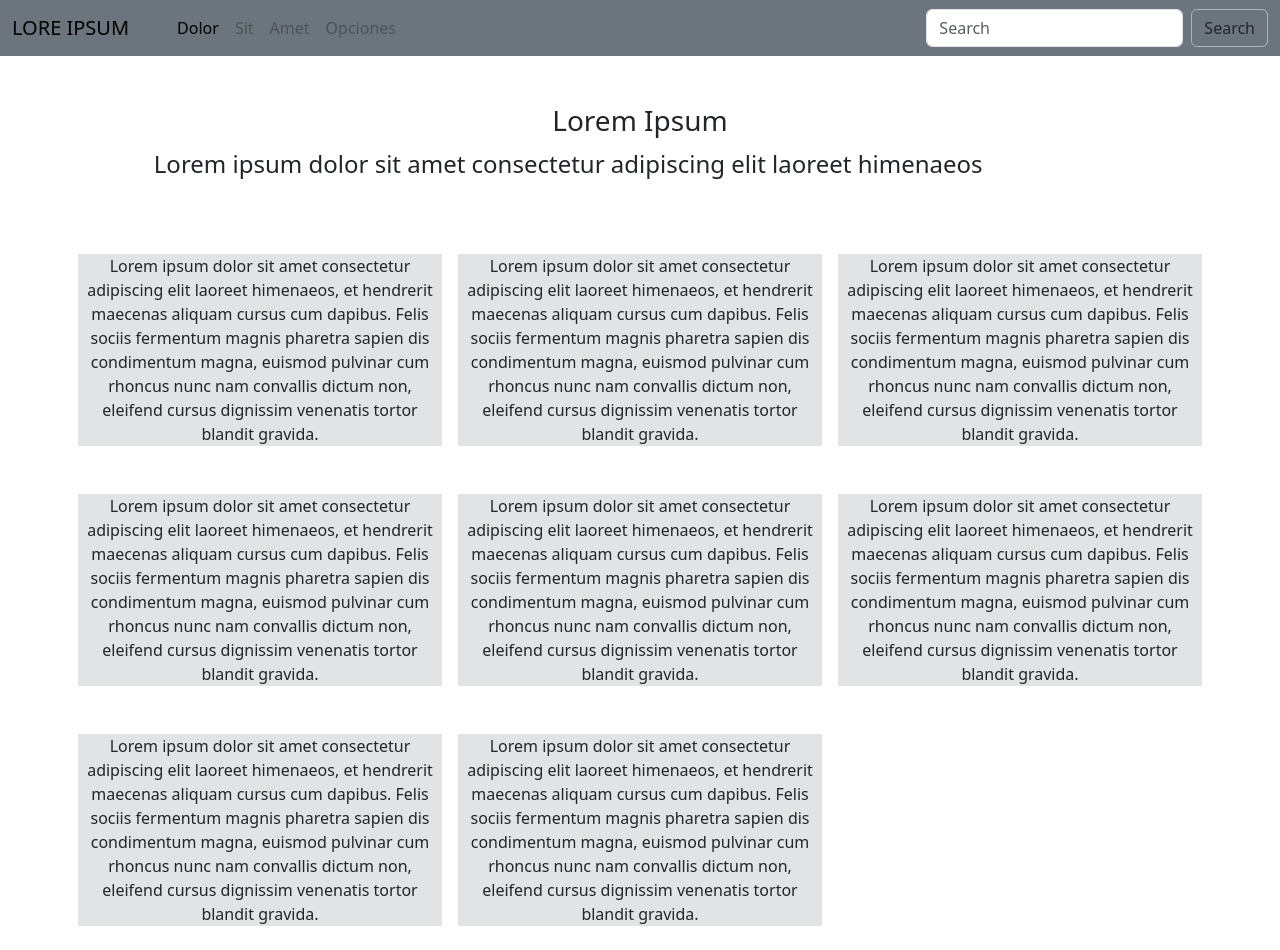
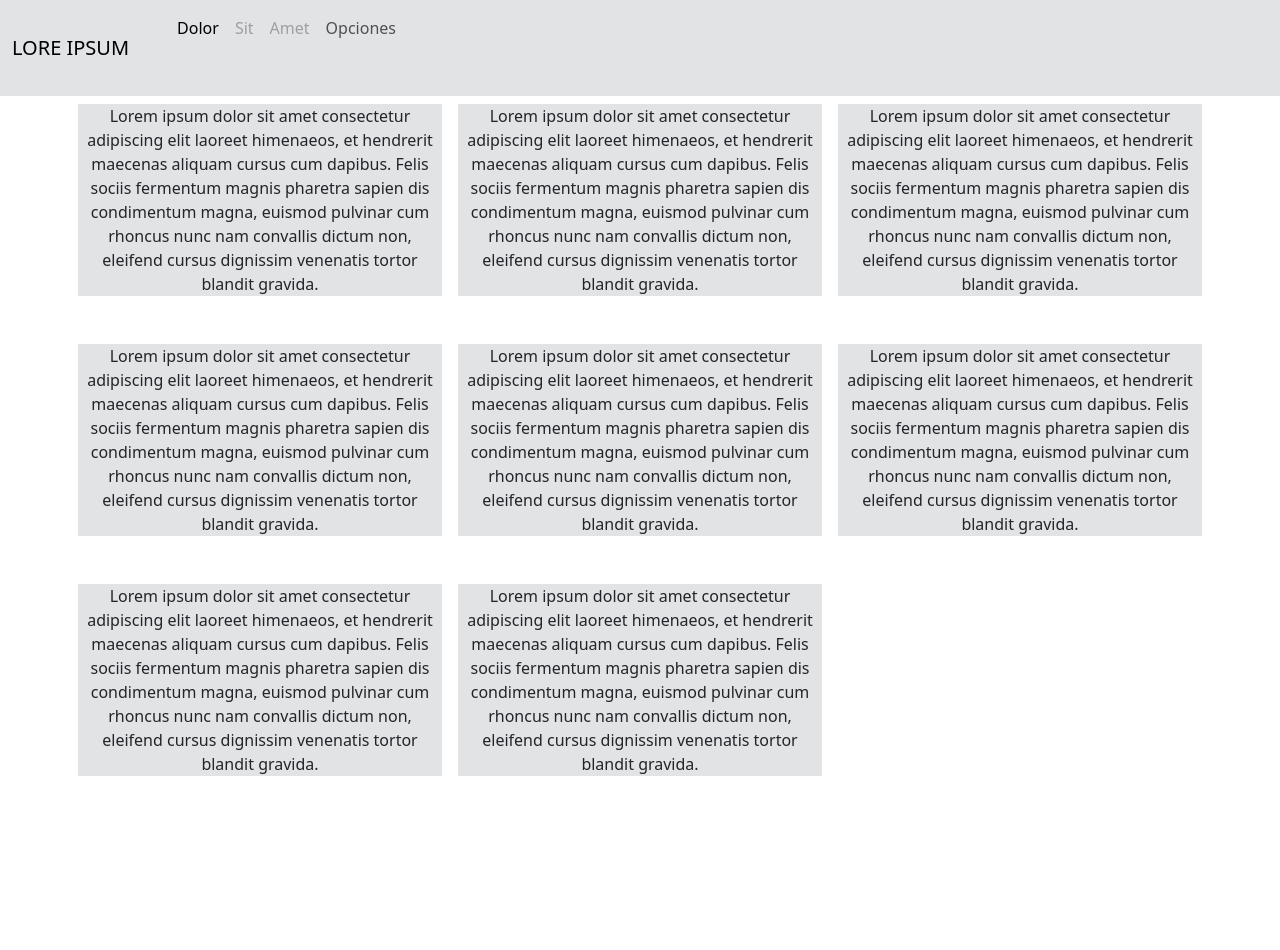
Before and after one commit to evafrola/tallerWebResponsive, a plain HTML site: page index.html in a window 1280 px wide. After the commit the page ends 800 px from the top, so only its background shows below. Drawn offline with nearby package versions, Linux system fonts and the light colour scheme.

Commit message:
Todo terminado faltan detalles

```diff
--- /dev/null
+++ b/css/styles.css
@@ -0,0 +1,7 @@
+.invisibility {
+    display: none;
+}
+
+a {
+    color: black;
+}
--- a/index.html
+++ b/index.html
@@ -4,13 +4,14 @@
     <meta charset="UTF-8">
     <meta name="viewport" content="width=device-width, initial-scale=1.0">
     <link href="https://cdn.jsdelivr.net/npm/bootstrap@5.3.2/dist/css/bootstrap.min.css" rel="stylesheet" integrity="sha384-T3c6CoIi6uLrA9TneNEoa7RxnatzjcDSCmG1MXxSR1GAsXEV/Dwwykc2MPK8M2HN" crossorigin="anonymous">
+    <link rel="stylesheet" href="css/styles.css">
     <title>Responsive Design</title>
 </head>
 <body>
 
     <!--Barra navegación-->
 
-    <nav class="navbar navbar-expand-lg bg-secondary">
+    <nav class="navbar navbar-expand-lg bg-secondary-subtle">
         <div class="container-fluid">
             <a class="navbar-brand" href="#">LORE IPSUM</a>
             <button class="navbar-toggler" type="button" data-bs-toggle="collapse" data-bs-target="#navbarTogglerDemo01" aria-controls="navbarTogglerDemo01" aria-expanded="false" aria-label="Toggle navigation">
@@ -27,13 +28,12 @@
                 <li class="nav-item">
                   <a class="nav-link disabled" aria-disabled="true">Amet</a>
                 </li>
-                <li class="nav-item">
-                    <a class="nav-link disabled" aria-disabled="true">Opciones</a>
+                <li class="nav-item" id="opciones">
                   </li>
               </ul>
               <form class="d-flex" role="search">
-                <input class="form-control me-2" type="search" placeholder="Search" aria-label="Search">
-                <button class="btn border border-dark-subtle" type="submit">Search</button>
+                <input class="form-control me-2" type="search" placeholder="Search" aria-label="Search" id="search">
+                <button class="btn border border-dark-subtle" type="submit" id="buttonSearch">Search</button>
               </form>
             </div>
           </div>
@@ -42,7 +42,7 @@
     <main>
 
         <!------------------------------------------------------------>
-        <h1 class="text-center fs-3 mt-5">Lorem Ipsum</h1>
+            <h1 class="text-center fs-3 mt-5" id="title">Lorem Ipsum</h1>
             <div id="carouselExampleSlidesOnly" class="carousel slide text-center fs-4 mb-5" data-bs-ride="carousel">
                 <div class="carousel-inner">
                 <div class="carousel-item active">
@@ -56,6 +56,15 @@
                 </div>
                 </div>
             </div>
+        <!------------------------------------------------------------>
+
+        <ul class="list-group float-start ms-5 ps-5 pe-2 w-25" id="menuOpciones">
+            <li class="list-group-item"><a href="#">Opción 1</a></li>
+            <li class="list-group-item"><a href="#">Opción 2</a></li>
+            <li class="list-group-item"><a href="#">Opción 3</a></li>
+            <li class="list-group-item"><a href="#">Opción 4</a></li>
+          </ul>
+
         <!------------------------------------------------------------>
 
         <div class="container text-center">
--- a/js/script.js
+++ b/js/script.js
@@ -1,8 +1,56 @@
-const myCarouselElement = document.querySelector('#carouselExampleSlidesOnly')
+const myCarouselElement = document.querySelector('#carouselExampleSlidesOnly');
+const newOptionNavbar = document.getElementById("opciones");
+const title = document.getElementById("title");
+const menuOption = document.getElementById("menuOpciones");
+const search = document.getElementById("search");
+const buttonSearch = document.getElementById("buttonSearch");
 
+//Tiempo de duración del carrusel
 myCarouselElement.addEventListener('slide.bs.carousel', () => {
     const carousel = new bootstrap.Carousel(myCarouselElement, {
         interval: 2000,
         touch: false
       })
   })
+
+  //Seleccionar elemento del nav para ocultar información de la pagina
+
+window.addEventListener("DOMContentLoaded", () => {
+    if(window.screen.width < 992){
+        myCarouselElement.classList.add("invisibility");
+        title.classList.add("invisibility");
+        menuOption.classList.add("invisibility");
+        search.classList.add("invisibility");
+        buttonSearch.classList.add("invisibility");
+
+        newOptionNavbar. innerHTML = `
+            <p class="d-inline-flex gap-1">
+                <a class="nav-link" data-bs-toggle="collapse" href="#multiCollapseExample1" role="button" aria-expanded="false" aria-controls="multiCollapseExample1">Opciones</a>
+            </p>
+            <div class="row">
+                <div class="col">
+                    <div class="collapse multi-collapse" id="multiCollapseExample1">
+                        <div class="card card-body">
+                            <ul class="list-group">
+                            <li class="list-group-item"><a href="#">Opción 1</a></li>
+                            <li class="list-group-item"><a href="#">Opción 2</a></li>
+                            <li class="list-group-item"><a href="#">Opción 3</a></li>
+                            <li class="list-group-item"><a href="#">Opción 4</a></li>
+                      </ul>
+                        </div>
+                    </div>
+                </div>
+            </div>
+        <a class="nav-link d-inline-flex gap-1" id="opciones"></a>
+        `
+    }
+
+    if (window.screen.width > 992) {
+        myCarouselElement.classList.remove("invisibility");
+        title.classList.remove("invisibility");
+        menuOption.classList.remove("invisibility");
+        search.classList.remove("invisibility");
+        buttonSearch.classList.remove("invisibility");
+
+    }
+})
```
